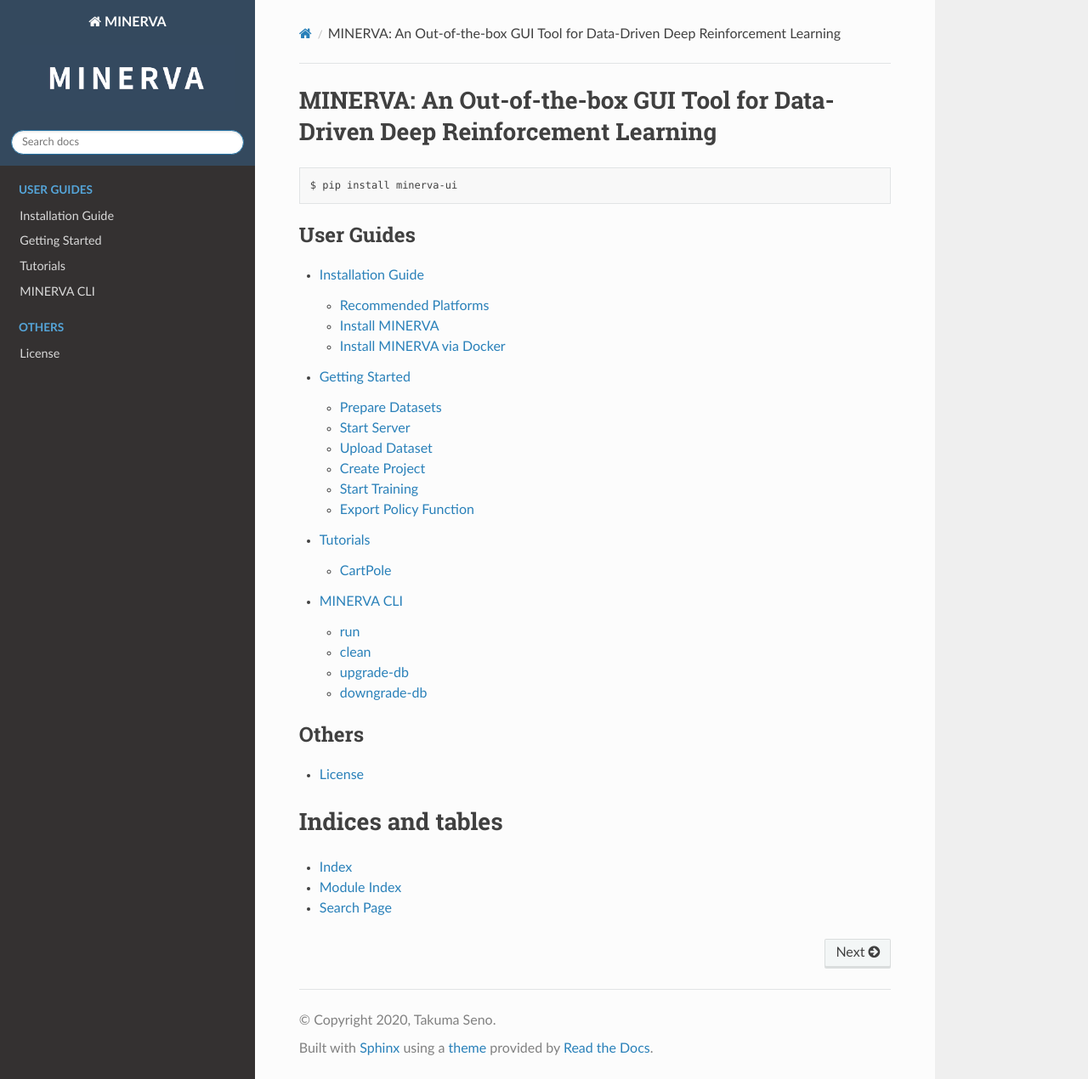
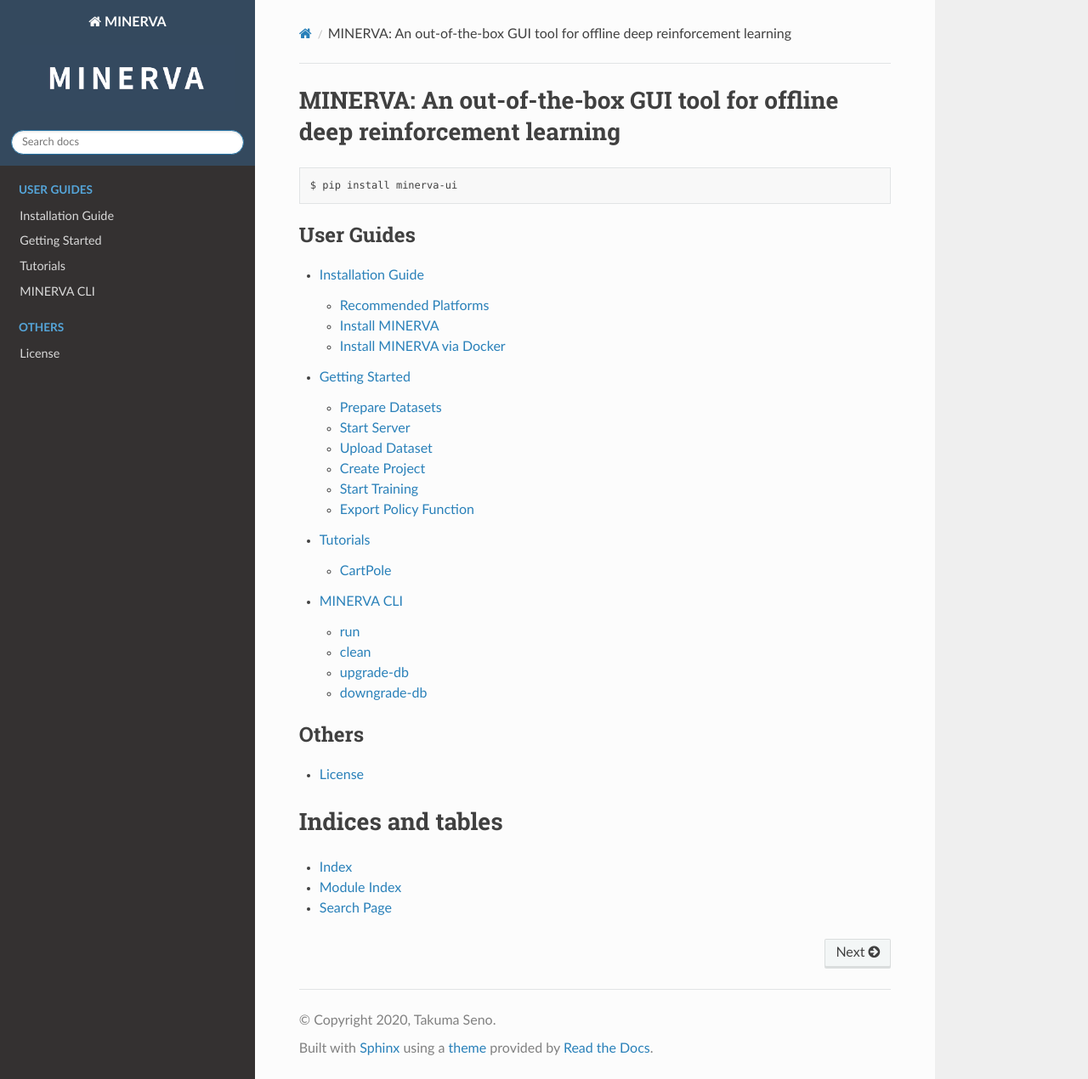
Before and after one commit to takuseno/minerva, a Sphinx documentation site: the page built from docs/index.rst, in a window 1280 px wide and 1270 px high. Shown: the whole window at 85% size. Built offline with Sphinx 7.4.7 and the Read the Docs theme 2.0.0, drawn with Linux system fonts in a browser that asks for light colours.

Commit message:
Replace data-driven with offline

```diff
--- a/docs/index.rst
+++ b/docs/index.rst
@@ -3,8 +3,8 @@
    You can adapt this file completely to your liking, but it should at least
    contain the root `toctree` directive.
 
-MINERVA: An Out-of-the-box GUI Tool for Data-Driven Deep Reinforcement Learning
-===============================================================================
+MINERVA: An out-of-the-box GUI tool for offline deep reinforcement learning
+===========================================================================
 
 .. code-block::
 
--- a/package.json
+++ b/package.json
@@ -1,7 +1,7 @@
 {
   "name": "minerva",
   "version": "1.0.0",
-  "description": "Out-of-the-box GUI Tool for Data-Driven Deep Reinforcement Learning",
+  "description": "An out-of-the-box GUI tool for offline deep reinforcement learning",
   "main": "index.js",
   "directories": {
     "test": "tests"
--- a/setup.py
+++ b/setup.py
@@ -9,7 +9,7 @@
 
 setup(name="minerva-ui",
       version=__version__,
-      description="An out-of-the-box GUI tool for data-driven deep reinforcement learning",
+      description="An out-of-the-box GUI tool for offline deep reinforcement learning",
       long_description=open("README.md").read(),
       long_description_content_type="text/markdown",
       url="https://github.com/takuseno/minerva",
```
